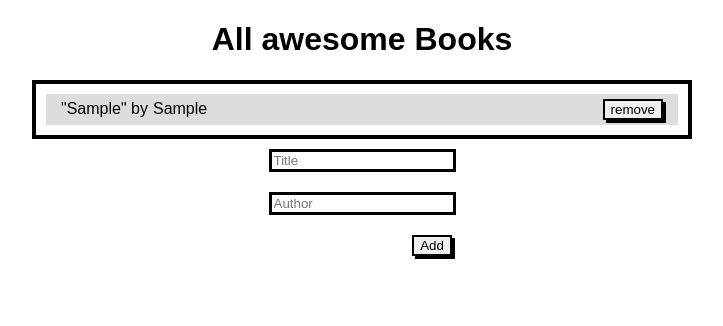
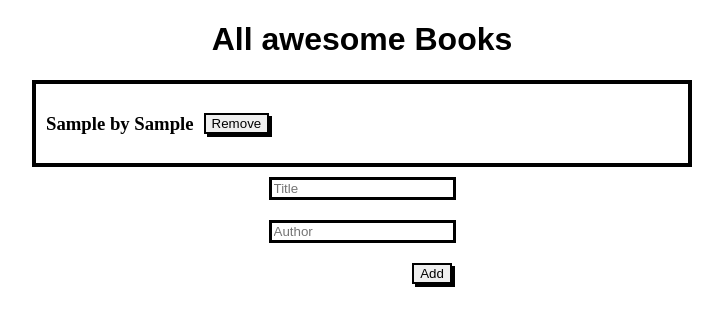
Before and after one commit to ngeelani48/Awesome-books, a website: page index.html in a window 1280 px wide. Both pictures are taken after typing "Sample", "Sample" into the empty fields and a click on the button "Add". Shown: the whole page, without its empty margins (278-1001 px from the left). Drawn offline with Linux system fonts and the light colour scheme; a web font is replaced by a local one.

Commit message:
update js for array and object inside class

```diff
--- a/app.js
+++ b/app.js
@@ -1,80 +1,131 @@
-const bookCollection = document.querySelector('.bookshelf');
-const addButton = document.querySelector('.submit');
-const titleInput = document.getElementById('title');
-const authorInput = document.getElementById('author');
+// const bookCollection = document.querySelector('.bookshelf');
+// const addButton = document.querySelector('.submit');
+// const titleInput = document.getElementById('title');
+// const authorInput = document.getElementById('author');
 
-const books = [];
+// const books = [];
+
+// function saveData() {
+//   const stringify = JSON.stringify(books);
+//   localStorage.setItem('data', stringify);
+// }
+
+// function removeItem(i) {
+//   books.splice(i, 1);
+
+//   let items = '';
+//   books.forEach((item, index) => {
+//     items += `<div class="coll${index} collection">
+//  <div class='bookinfo'>
+//  <p class='title'>${item.title} by</p>
+//  <p class='author'>${item.author}</p>
+//  </div>
+//  <button class='remove' onclick="removeItem(${index})">remove</button>
+//  </div>`;
+//   });
+
+//   bookCollection.innerHTML = '';
+//   bookCollection.innerHTML = items;
+
+//   let stringify = JSON.stringify(books);
+//   if (stringify === '[]') {
+//     stringify = '';
+//   }
+
+//   localStorage.setItem('data', stringify);
+// }
+// class BookCollection {
+//   constructor(title, author) {
+//     this.title = title;
+//     this.author = author;
+//   }
+
+//   getTitle() {
+//     return this.title.value;
+//   }
+
+//   getAuthor() {
+//     return this.author.value;
+//   }
+// }
+
+// const newBook = new BookCollection(titleInput, authorInput);
+
+// addButton.addEventListener('click', () => {
+//   const titletext = newBook.getTitle();
+//   const authorText = newBook.getAuthor();
+
+//   if (titletext === '' || authorText === '') {
+//     return;
+//   }
+
+//   books.push({ title: titletext, author: authorText });
+//   let items = '';
+
+//   books.forEach((item, index) => {
+//     items += `<div class="coll${index} collection">
+//     <div class='bookinfo'>
+//     <p class='title'>"${item.title}" by</p>
+//     <p class='author'>${item.author}</p>
+//     </div>
+//     <button class='remove' onclick="removeItem(${index})">remove</button>
+//     </div>`;
+//   });
+
+//   bookCollection.innerHTML = items;
+
+//   saveData();
+//   titleInput.value = '';
+//   authorInput.value = '';
+// });
+// removeItem();
+
 class BookCollection {
-  constructor(title, author) {
-    this.title = title;
-    this.author = author;
+  constructor() {
+    this.books = JSON.parse(localStorage.getItem('books')) || [];
+    this.addBook = this.addBook.bind(this);
+    this.removeBook = this.removeBook.bind(this);
   }
 
-  getTitle() {
-    return this.title.value;
+  addBook() {
+    const title = document.getElementById('title').value;
+    const author = document.getElementById('author').value;
+    if (title && author) {
+      this.books.push({ title, author });
+      localStorage.setItem('books', JSON.stringify(this.books));
+      this.displayBooks();
+      document.getElementById('title').value = '';
+      document.getElementById('author').value = '';
+    }
   }
 
-  getAuthor() {
-    return this.author.value;
+  removeBook(index) {
+    this.books.splice(index, 1);
+    localStorage.setItem('books', JSON.stringify(this.books));
+    this.displayBooks();
+  }
+
+  displayBooks() {
+    const bookshelf = document.getElementById('bookshelf');
+    bookshelf.innerHTML = '';
+    this.books.forEach((book, index) => {
+      const booklist = document.createElement('li');
+      const bookinfo = document.createElement('h3');
+      const removeButton = document.createElement('button');
+      bookinfo.textContent = `${book.title} by ${book.author}`;
+      removeButton.textContent = 'Remove';
+      removeButton.addEventListener('click', () => this.removeBook(index));
+      removeButton.classList.add('remove');
+      booklist.classList.add('bookinfo');
+      booklist.appendChild(bookinfo);
+      booklist.appendChild(removeButton);
+      bookshelf.appendChild(booklist);
+    });
   }
 }
-function saveData() {
-  const stringify = JSON.stringify(books);
-  localStorage.setItem('data', stringify);
-}
 
-function removeItem(i) {
-  books.splice(i, 1);
-
-  let items = '';
-  books.forEach((item, index) => {
-    items += `<div class="coll${index} collection">
- <div class='bookinfo'>
- <p class='title'>${item.title} by</p>
- <p class='author'>${item.author}</p>
- </div>
- <button class='remove' onclick="removeItem(${index})">remove</button>
- </div>`;
-  });
-
-  bookCollection.innerHTML = '';
-  bookCollection.innerHTML = items;
-
-  let stringify = JSON.stringify(books);
-  if (stringify === '[]') {
-    stringify = '';
-  }
-
-  localStorage.setItem('data', stringify);
-}
-
-const newBook = new BookCollection(titleInput, authorInput);
-
-addButton.addEventListener('click', () => {
-  const titletext = newBook.getTitle();
-  const authorText = newBook.getAuthor();
-
-  if (titletext === '' || authorText === '') {
-    return;
-  }
-
-  books.push({ title: titletext, author: authorText });
-  let items = '';
-
-  books.forEach((item, index) => {
-    items += `<div class="coll${index} collection">
-    <div class='bookinfo'>
-    <p class='title'>"${item.title}" by</p>
-    <p class='author'>${item.author}</p>
-    </div>
-    <button class='remove' onclick="removeItem(${index})">remove</button>
-    </div>`;
-  });
-
-  bookCollection.innerHTML = items;
-
-  saveData();
-  titleInput.value = '';
-  authorInput.value = '';
-});
-removeItem();
+const bookCollection = new BookCollection();
+document
+  .getElementById('submit')
+  .addEventListener('click', bookCollection.addBook);
+bookCollection.displayBooks();
--- a/index.html
+++ b/index.html
@@ -15,7 +15,7 @@
 
     <h1 class="heading">All awesome Books</h1>
 
-    <div class="bookshelf">
+    <div class="bookshelf" id="bookshelf">
     </div>
 
     <form action="" method="post">
@@ -29,7 +29,7 @@
         </label><br>
 
         <label for="button">
-            <button class="submit" type="button">Add</button>
+            <button class="submit" id="submit" type="button">Add</button>
 
         </label>
     </form>
```
